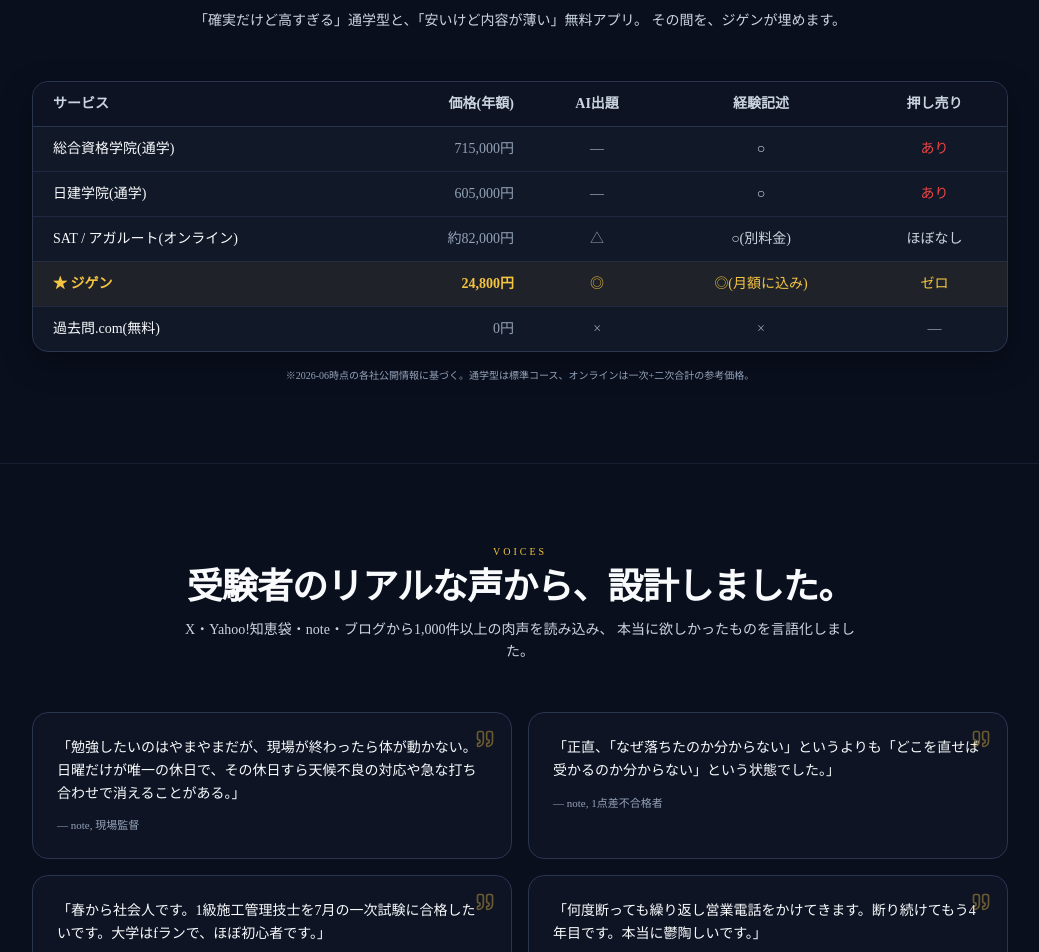
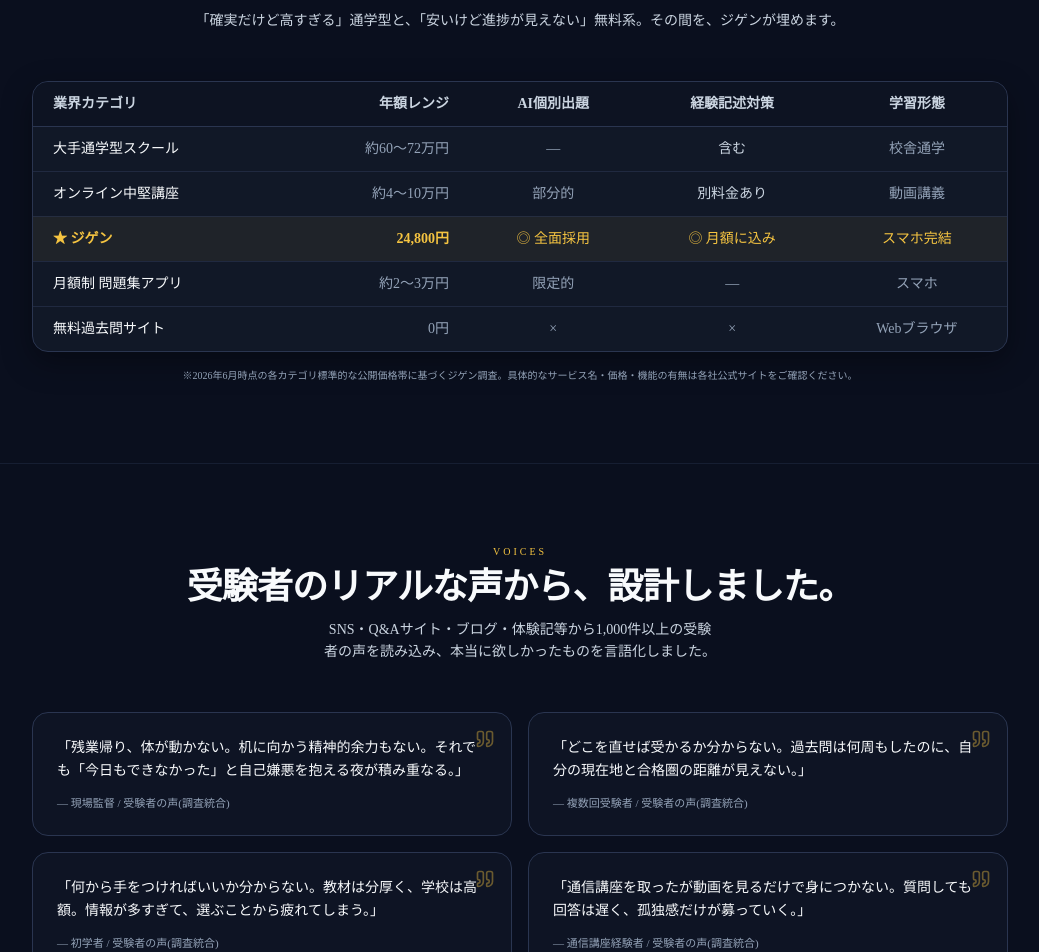
Before and after one commit to soccershun573566-cloud/jigen, a Next.js app: page / in a window 1280 px wide. Shown: the part 3540-4492 px from the top of the page, without its empty margins (120-1159 px from the left). Built offline with nearby package versions, Linux system fonts and the light colour scheme.

Commit message:
fix: LP法務配慮 - 競合社名削除しカテゴリ比較化(不正競争防止法・営業誹謗リスク回避) + 受験者の声を統合表現化(著作権リスク回避)

```diff
--- a/app/page.tsx
+++ b/app/page.tsx
@@ -462,19 +462,18 @@
         </div>
       </section>
 
-      {/* ============ COMPARE: 競合との位置 ============ */}
+      {/* ============ COMPARE: 業界カテゴリ比較(社名は出さない・法務配慮) ============ */}
       <section className="relative border-t border-jigen-border-soft/40 bg-jigen-bg-dark py-20">
         <div className="mx-auto w-full max-w-5xl px-6">
           <div className="mb-12 text-center">
             <p className="mb-2 text-[10px] uppercase tracking-[0.3em] text-jigen-gold">
-              Compare
+              Market Position
             </p>
             <h2 className="mb-3 text-2xl font-extrabold tracking-tight sm:text-4xl">
-              通学型の<span className="text-jigen-gold">1/29</span>の価格で。
+              通学型の<span className="text-jigen-gold">最大1/29</span>の価格で。
             </h2>
-            <p className="mx-auto max-w-2xl text-sm leading-relaxed text-jigen-ink-soft">
-              「確実だけど高すぎる」通学型と、「安いけど内容が薄い」無料アプリ。
-              その間を、ジゲンが埋めます。
+            <p className="mx-auto max-w-2xl text-sm leading-relaxed text-jigen-ink-soft [text-wrap:balance]">
+              「確実だけど高すぎる」通学型と、「安いけど進捗が見えない」無料系。その間を、ジゲンが埋めます。
             </p>
           </div>
 
@@ -482,57 +481,57 @@
             <table className="w-full text-xs sm:text-sm">
               <thead className="border-b border-jigen-border-soft bg-jigen-bg-dark/60">
                 <tr>
-                  <th className="px-3 py-3 text-left font-semibold text-jigen-ink-soft sm:px-5">サービス</th>
-                  <th className="px-3 py-3 text-right font-semibold text-jigen-ink-soft sm:px-5">価格(年額)</th>
-                  <th className="hidden px-5 py-3 text-center font-semibold text-jigen-ink-soft md:table-cell">AI出題</th>
-                  <th className="hidden px-5 py-3 text-center font-semibold text-jigen-ink-soft md:table-cell">経験記述</th>
-                  <th className="hidden px-5 py-3 text-center font-semibold text-jigen-ink-soft md:table-cell">押し売り</th>
+                  <th className="px-3 py-3 text-left font-semibold text-jigen-ink-soft sm:px-5">業界カテゴリ</th>
+                  <th className="px-3 py-3 text-right font-semibold text-jigen-ink-soft sm:px-5">年額レンジ</th>
+                  <th className="hidden px-5 py-3 text-center font-semibold text-jigen-ink-soft md:table-cell">AI個別出題</th>
+                  <th className="hidden px-5 py-3 text-center font-semibold text-jigen-ink-soft md:table-cell">経験記述対策</th>
+                  <th className="hidden px-5 py-3 text-center font-semibold text-jigen-ink-soft md:table-cell">学習形態</th>
                 </tr>
               </thead>
               <tbody className="divide-y divide-jigen-border-soft/60">
                 <tr>
-                  <td className="px-3 py-3 sm:px-5">総合資格学院(通学)</td>
-                  <td className="px-3 py-3 text-right tabular-nums text-jigen-ink-mute sm:px-5">715,000円</td>
+                  <td className="px-3 py-3 sm:px-5">大手通学型スクール</td>
+                  <td className="px-3 py-3 text-right tabular-nums text-jigen-ink-mute sm:px-5">約60〜72万円</td>
                   <td className="hidden px-5 py-3 text-center text-jigen-ink-mute md:table-cell">—</td>
-                  <td className="hidden px-5 py-3 text-center text-jigen-ink-soft md:table-cell">○</td>
-                  <td className="hidden px-5 py-3 text-center text-jigen-warning md:table-cell">あり</td>
+                  <td className="hidden px-5 py-3 text-center text-jigen-ink-soft md:table-cell">含む</td>
+                  <td className="hidden px-5 py-3 text-center text-jigen-ink-mute md:table-cell">校舎通学</td>
                 </tr>
                 <tr>
-                  <td className="px-3 py-3 sm:px-5">日建学院(通学)</td>
-                  <td className="px-3 py-3 text-right tabular-nums text-jigen-ink-mute sm:px-5">605,000円</td>
-                  <td className="hidden px-5 py-3 text-center text-jigen-ink-mute md:table-cell">—</td>
-                  <td className="hidden px-5 py-3 text-center text-jigen-ink-soft md:table-cell">○</td>
-                  <td className="hidden px-5 py-3 text-center text-jigen-warning md:table-cell">あり</td>
-                </tr>
-                <tr>
-                  <td className="px-3 py-3 sm:px-5">SAT / アガルート(オンライン)</td>
-                  <td className="px-3 py-3 text-right tabular-nums text-jigen-ink-mute sm:px-5">約82,000円</td>
-                  <td className="hidden px-5 py-3 text-center text-jigen-ink-mute md:table-cell">△</td>
-                  <td className="hidden px-5 py-3 text-center text-jigen-ink-soft md:table-cell">○(別料金)</td>
-                  <td className="hidden px-5 py-3 text-center text-jigen-ink-soft md:table-cell">ほぼなし</td>
+                  <td className="px-3 py-3 sm:px-5">オンライン中堅講座</td>
+                  <td className="px-3 py-3 text-right tabular-nums text-jigen-ink-mute sm:px-5">約4〜10万円</td>
+                  <td className="hidden px-5 py-3 text-center text-jigen-ink-mute md:table-cell">部分的</td>
+                  <td className="hidden px-5 py-3 text-center text-jigen-ink-soft md:table-cell">別料金あり</td>
+                  <td className="hidden px-5 py-3 text-center text-jigen-ink-mute md:table-cell">動画講義</td>
                 </tr>
                 <tr className="border-y-2 border-jigen-gold/60 bg-jigen-gold/[0.06]">
                   <td className="px-3 py-3 font-bold text-jigen-gold sm:px-5">
                     ★ ジゲン
                   </td>
                   <td className="px-3 py-3 text-right font-extrabold tabular-nums text-jigen-gold sm:px-5">24,800円</td>
-                  <td className="hidden px-5 py-3 text-center text-jigen-gold md:table-cell">◎</td>
-                  <td className="hidden px-5 py-3 text-center text-jigen-gold md:table-cell">◎(月額に込み)</td>
-                  <td className="hidden px-5 py-3 text-center text-jigen-gold md:table-cell">ゼロ</td>
+                  <td className="hidden px-5 py-3 text-center text-jigen-gold md:table-cell">◎ 全面採用</td>
+                  <td className="hidden px-5 py-3 text-center text-jigen-gold md:table-cell">◎ 月額に込み</td>
+                  <td className="hidden px-5 py-3 text-center text-jigen-gold md:table-cell">スマホ完結</td>
                 </tr>
                 <tr>
-                  <td className="px-3 py-3 sm:px-5">過去問.com(無料)</td>
+                  <td className="px-3 py-3 sm:px-5">月額制 問題集アプリ</td>
+                  <td className="px-3 py-3 text-right tabular-nums text-jigen-ink-mute sm:px-5">約2〜3万円</td>
+                  <td className="hidden px-5 py-3 text-center text-jigen-ink-mute md:table-cell">限定的</td>
+                  <td className="hidden px-5 py-3 text-center text-jigen-ink-mute md:table-cell">—</td>
+                  <td className="hidden px-5 py-3 text-center text-jigen-ink-mute md:table-cell">スマホ</td>
+                </tr>
+                <tr>
+                  <td className="px-3 py-3 sm:px-5">無料過去問サイト</td>
                   <td className="px-3 py-3 text-right tabular-nums text-jigen-ink-mute sm:px-5">0円</td>
                   <td className="hidden px-5 py-3 text-center text-jigen-ink-mute md:table-cell">×</td>
                   <td className="hidden px-5 py-3 text-center text-jigen-ink-mute md:table-cell">×</td>
-                  <td className="hidden px-5 py-3 text-center text-jigen-ink-mute md:table-cell">—</td>
+                  <td className="hidden px-5 py-3 text-center text-jigen-ink-mute md:table-cell">Webブラウザ</td>
                 </tr>
               </tbody>
             </table>
           </div>
 
-          <p className="mt-4 text-center text-[10px] text-jigen-ink-mute">
-            ※2026-06時点の各社公開情報に基づく。通学型は標準コース、オンラインは一次+二次合計の参考価格。
+          <p className="mt-4 text-center text-[10px] text-jigen-ink-mute [text-wrap:balance]">
+            ※2026年6月時点の各カテゴリ標準的な公開価格帯に基づくジゲン調査。具体的なサービス名・価格・機能の有無は各社公式サイトをご確認ください。
           </p>
         </div>
       </section>
@@ -547,29 +546,28 @@
             <h2 className="mb-3 text-2xl font-extrabold tracking-tight sm:text-4xl">
               受験者のリアルな声から、設計しました。
             </h2>
-            <p className="mx-auto max-w-2xl text-sm leading-relaxed text-jigen-ink-soft">
-              X・Yahoo!知恵袋・note・ブログから1,000件以上の肉声を読み込み、
-              本当に欲しかったものを言語化しました。
+            <p className="mx-auto max-w-2xl text-sm leading-relaxed text-jigen-ink-soft [text-wrap:balance]">
+              SNS・Q&Aサイト・ブログ・体験記等から1,000件以上の受験者の声を読み込み、本当に欲しかったものを言語化しました。
             </p>
           </div>
 
           <div className="grid gap-4 sm:grid-cols-2">
             {[
               {
-                quote: '勉強したいのはやまやまだが、現場が終わったら体が動かない。日曜だけが唯一の休日で、その休日すら天候不良の対応や急な打ち合わせで消えることがある。',
-                attr: '— note, 現場監督',
+                quote: '残業帰り、体が動かない。机に向かう精神的余力もない。それでも「今日もできなかった」と自己嫌悪を抱える夜が積み重なる。',
+                attr: '— 現場監督 / 受験者の声(調査統合)',
               },
               {
-                quote: '正直、「なぜ落ちたのか分からない」というよりも「どこを直せば受かるのか分からない」という状態でした。',
-                attr: '— note, 1点差不合格者',
+                quote: 'どこを直せば受かるか分からない。過去問は何周もしたのに、自分の現在地と合格圏の距離が見えない。',
+                attr: '— 複数回受験者 / 受験者の声(調査統合)',
               },
               {
-                quote: '春から社会人です。1級施工管理技士を7月の一次試験に合格したいです。大学はfランで、ほぼ初心者です。',
-                attr: '— Yahoo!知恵袋',
+                quote: '何から手をつければいいか分からない。教材は分厚く、学校は高額。情報が多すぎて、選ぶことから疲れてしまう。',
+                attr: '— 初学者 / 受験者の声(調査統合)',
               },
               {
-                quote: '何度断っても繰り返し営業電話をかけてきます。断り続けてもう4年目です。本当に鬱陶しいです。',
-                attr: '— Yahoo!知恵袋, 資格学校への嫌悪',
+                quote: '通信講座を取ったが動画を見るだけで身につかない。質問しても回答は遅く、孤独感だけが募っていく。',
+                attr: '— 通信講座経験者 / 受験者の声(調査統合)',
               },
             ].map((v) => (
               <blockquote
```
